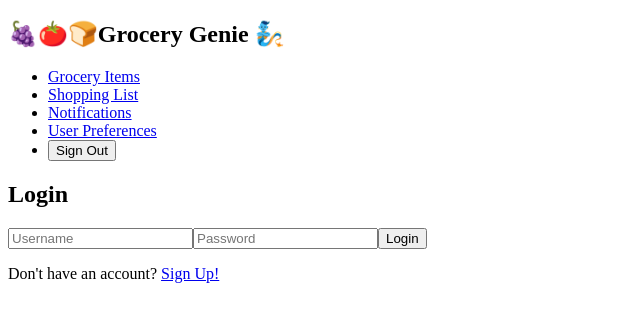
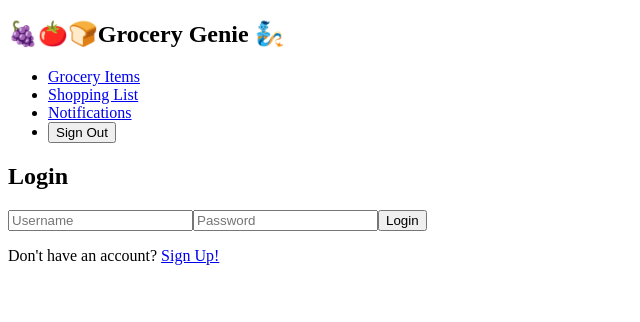
Before and after one commit to nishithak212/Smart-Grocery-Tracker_SoftwareEngineering_Capstone, a React (Vite) app: page /login in a window 1280 px wide. Shown: the top 322 px of the page, without its empty margins (0-640 px from the left). Built offline with nearby package versions, Linux system fonts and the light colour scheme; no server answers; sample sign-in values are in the browser's storage.

Commit message:
Remove user preferences link from Navbar

```diff
--- a/src/components/Navbar/Navbar.jsx
+++ b/src/components/Navbar/Navbar.jsx
@@ -23,7 +23,6 @@ const Navbar = () => {
                     <li><Link to="/grocery-items">Grocery Items</Link></li>
                     <li><Link to="/shopping-list">Shopping List</Link></li>
                     <li><Link to="/notifications">Notifications</Link></li>
-                    <li><Link to="/user-preferences">User Preferences</Link></li>
                     <li><button onClick={handleLogout}> Sign Out</button></li>
                 </ul>
             ) : (
```
